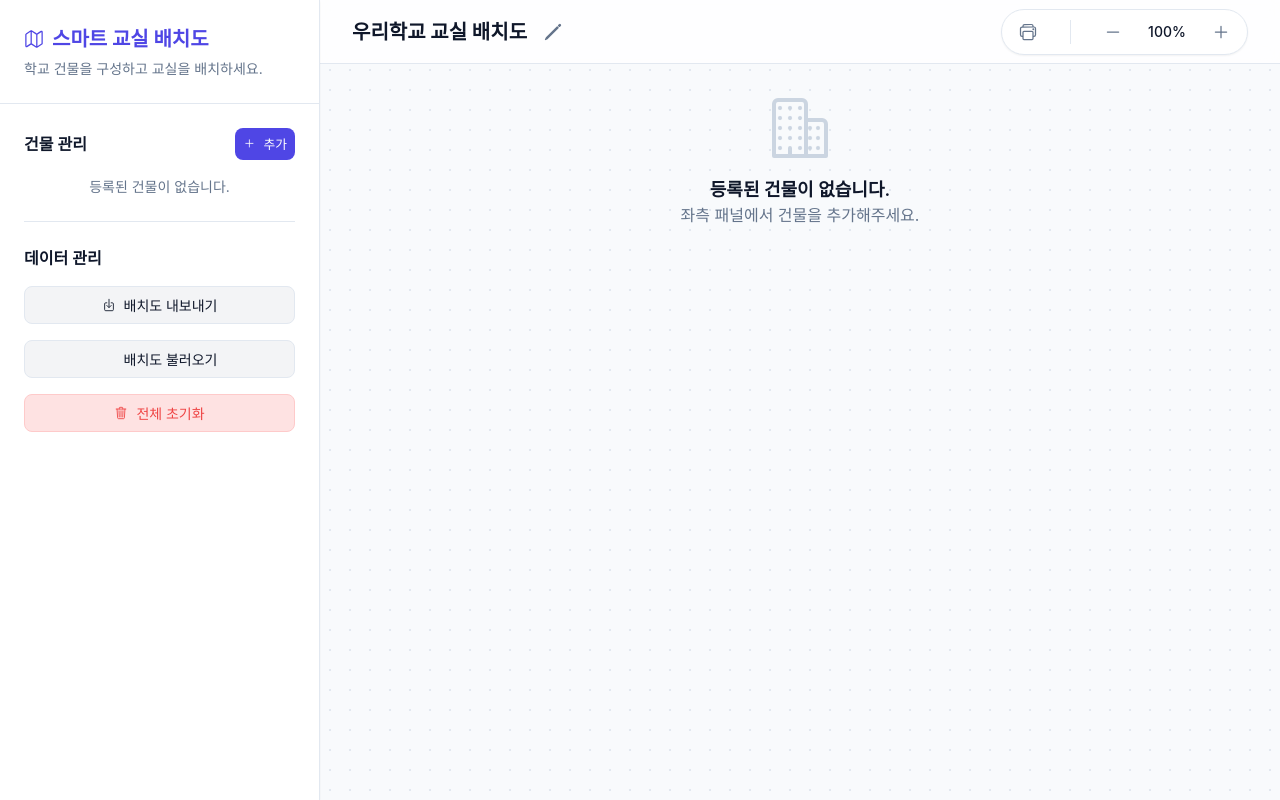
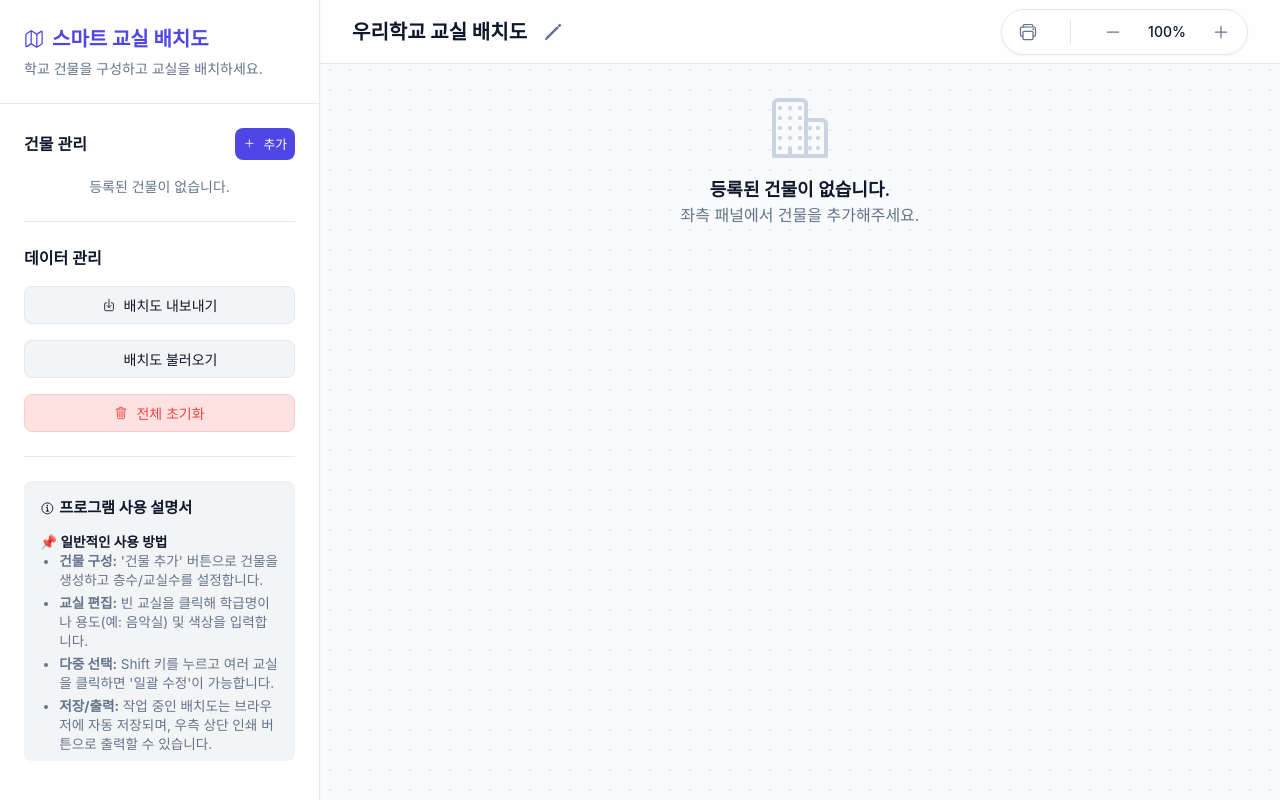
Before and after one commit to bamnamoo-dev/classmap, a plain HTML site: page index.html in a window 1280 px wide. Drawn offline with nearby package versions, Linux system fonts and the light colour scheme; some icons are missing; a web font is replaced by a local one.

Commit message:
Add files via upload

```diff
--- a/index.html
+++ b/index.html
@@ -46,6 +46,29 @@
                     <input type="file" id="importInput" accept=".json" style="display: none;">
                     <button id="clearDataBtn" class="btn btn-danger w-100 mt-2"><ion-icon
                             name="trash-outline"></ion-icon> 전체 초기화</button>
+                </div>
+
+                <hr class="divider">
+
+                <!-- 사용 설명서 -->
+                <div class="manual-section" style="margin-top: 1rem; padding: 1rem; background-color: var(--secondary); border-radius: var(--radius-md); font-size: 0.85rem; color: var(--text-muted); overflow-y: auto; max-height: 280px; box-shadow: inset 0 2px 4px rgba(0,0,0,0.02);">
+                    <h4 style="color: var(--text-main); margin-bottom: 0.75rem; display: flex; align-items: center; gap: 4px; font-size: 0.95rem;">
+                        <ion-icon name="information-circle-outline"></ion-icon> 프로그램 사용 설명서
+                    </h4>
+
+                    <p style="font-weight: 600; margin-top: 0; color: var(--text-main);">📌 일반적인 사용 방법</p>
+                    <ul style="padding-left: 1.2rem; margin-bottom: 1rem; line-height: 1.4;">
+                        <li style="margin-bottom: 0.25rem;"><strong>건물 구성:</strong> '건물 추가' 버튼으로 건물을 생성하고 층수/교실수를 설정합니다.</li>
+                        <li style="margin-bottom: 0.25rem;"><strong>교실 편집:</strong> 빈 교실을 클릭해 학급명이나 용도(예: 음악실) 및 색상을 입력합니다.</li>
+                        <li style="margin-bottom: 0.25rem;"><strong>다중 선택:</strong> Shift 키를 누르고 여러 교실을 클릭하면 '일괄 수정'이 가능합니다.</li>
+                        <li><strong>저장/출력:</strong> 작업 중인 배치도는 브라우저에 자동 저장되며, 우측 상단 인쇄 버튼으로 출력할 수 있습니다.</li>
+                    </ul>
+
+                    <p style="font-weight: 600; margin-top: 1rem; color: var(--text-main);">📌 교실 고정 좌표를 만든 이유</p>
+                    <p style="margin-bottom: 1rem; line-height: 1.4;">건물의 물리적 구조(층, 호수)를 고유한 고정 좌표로 부여했습니다. 매년 학년별 교실 위치나 특별실 용도가 바뀌더라도, 건물의 뼈대(좌표)가 고정되어 있어 데이터가 꼬이지 않고 안정적인 유지보수 및 새 학년도 업데이트가 가능해집니다.</p>
+
+                    <p style="font-weight: 600; margin-top: 1rem; color: var(--text-main);">📌 교실을 병합(병기)하는 이유</p>
+                    <p style="margin-bottom: 0; line-height: 1.4;">강당이나 체육관, 큰 교무실 등은 일반 교실 2~3개 크기의 넓은 면적을 차지합니다. 기본 단위인 '1개 교실' 크기를 여러 개 합쳐서 직관적으로 실제 학교 도면 비율과 유사하게 넓은 공간을 표현하기 위함입니다.</p>
                 </div>
             </div>
         </aside>
```
